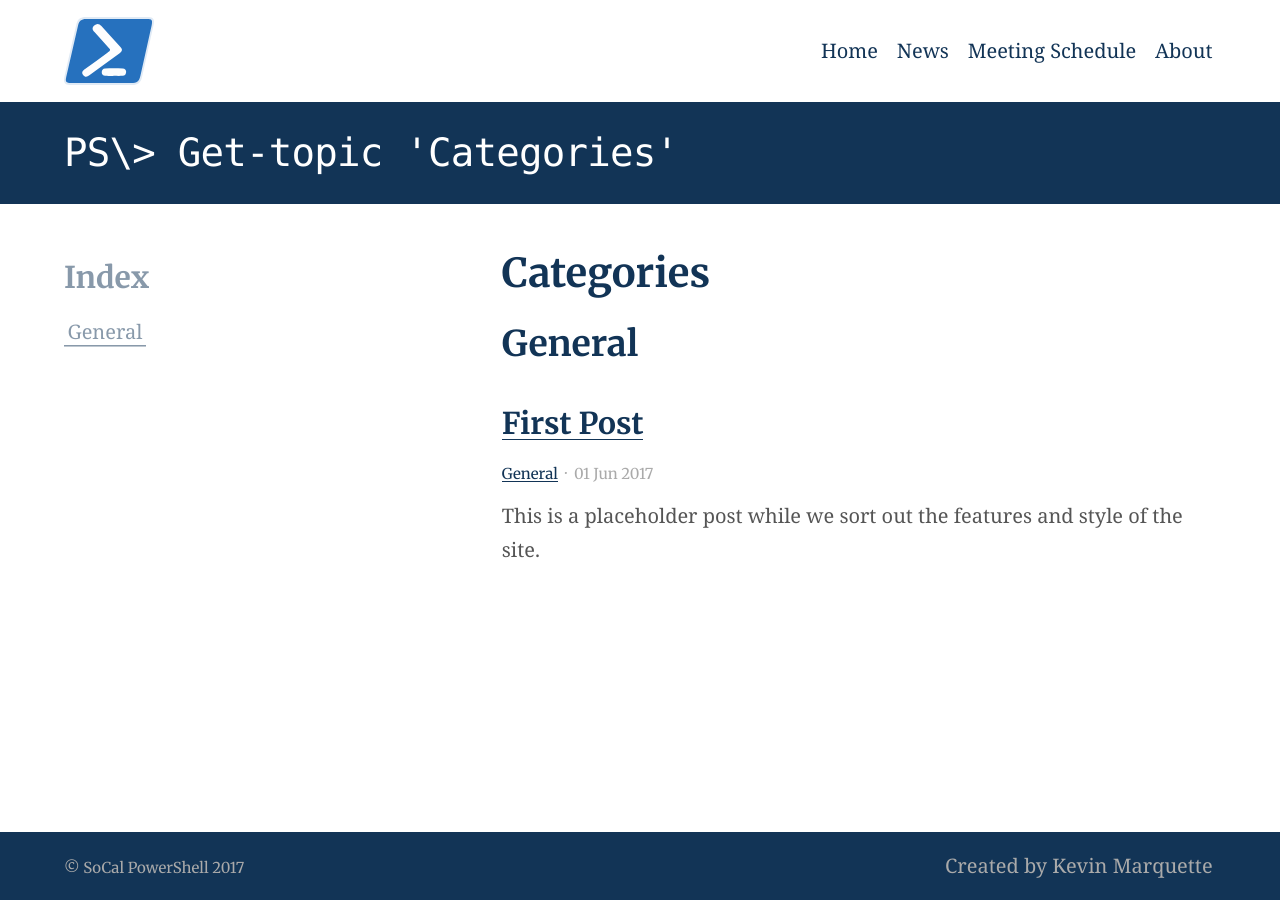
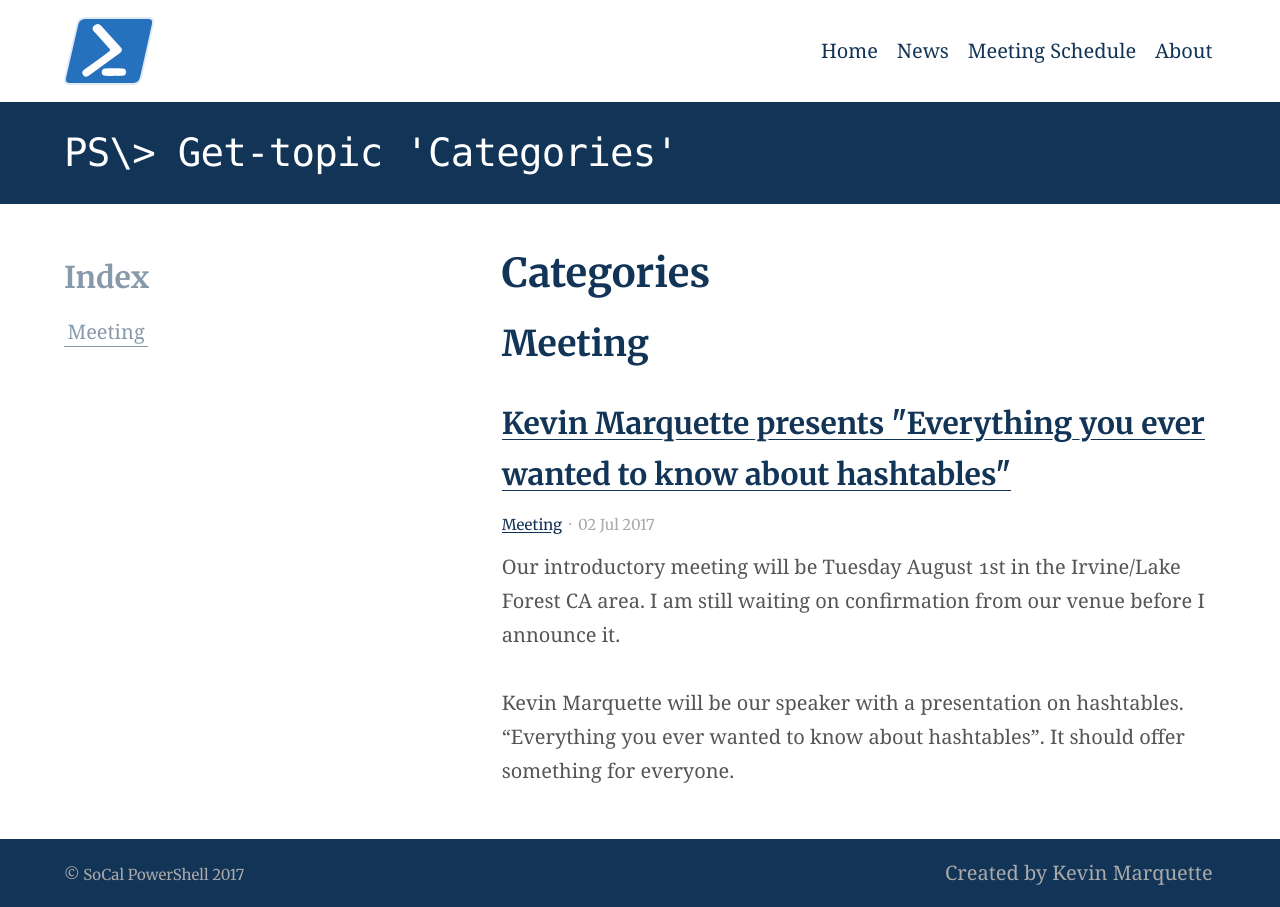
Before and after one commit to SoCalPowerShell/SoCalPowerShell.github.io, a Jekyll site: the page built from categories.md, in a window 1280 px wide. Built offline with Jekyll 4.4.1, drawn with Linux system fonts in a browser that asks for light colours.

Commit message:
Announce first meeting

```diff
--- a/_posts/2017-06-01-first-post.md
+++ /dev/null
@@ -1,6 +0,0 @@
----
-title: First Post
-category: General
----
-
-This is a placeholder post while we sort out the features and style of the site.
--- /dev/null
+++ b/_posts/2017-07-02-first meeting.md
@@ -0,0 +1,8 @@
+---
+title: Kevin Marquette presents "Everything you ever wanted to know about hashtables"
+category: Meeting
+---
+
+Our introductory meeting will be Tuesday August 1st in the Irvine/Lake Forest CA area. I am still waiting on confirmation from our venue before I announce it.
+
+Kevin Marquette will be our speaker with a presentation on hashtables. "Everything you ever wanted to know about hashtables". It should offer something for everyone.
```
Also changed, not shown: index.md (+2 -2 lines).
